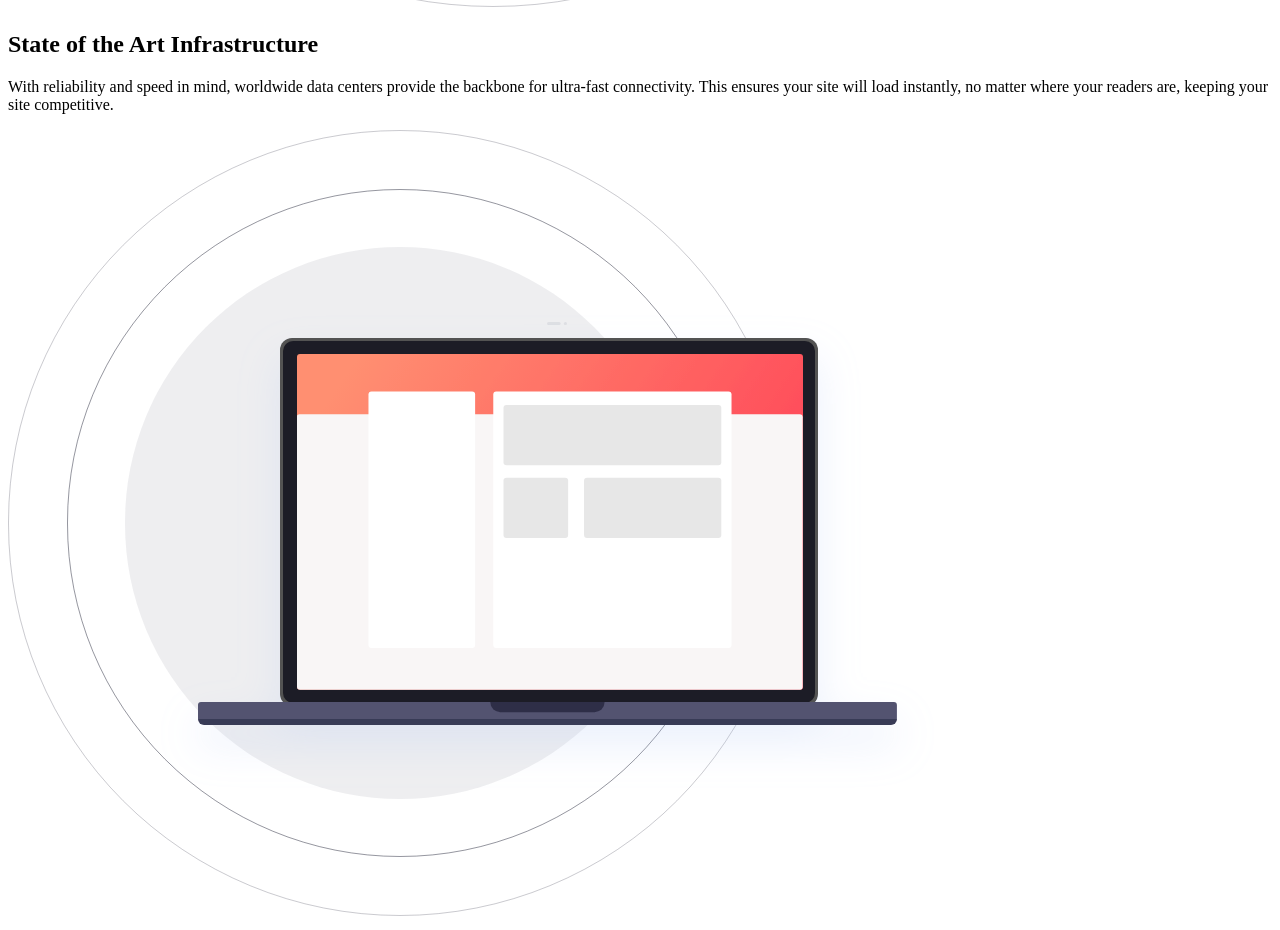
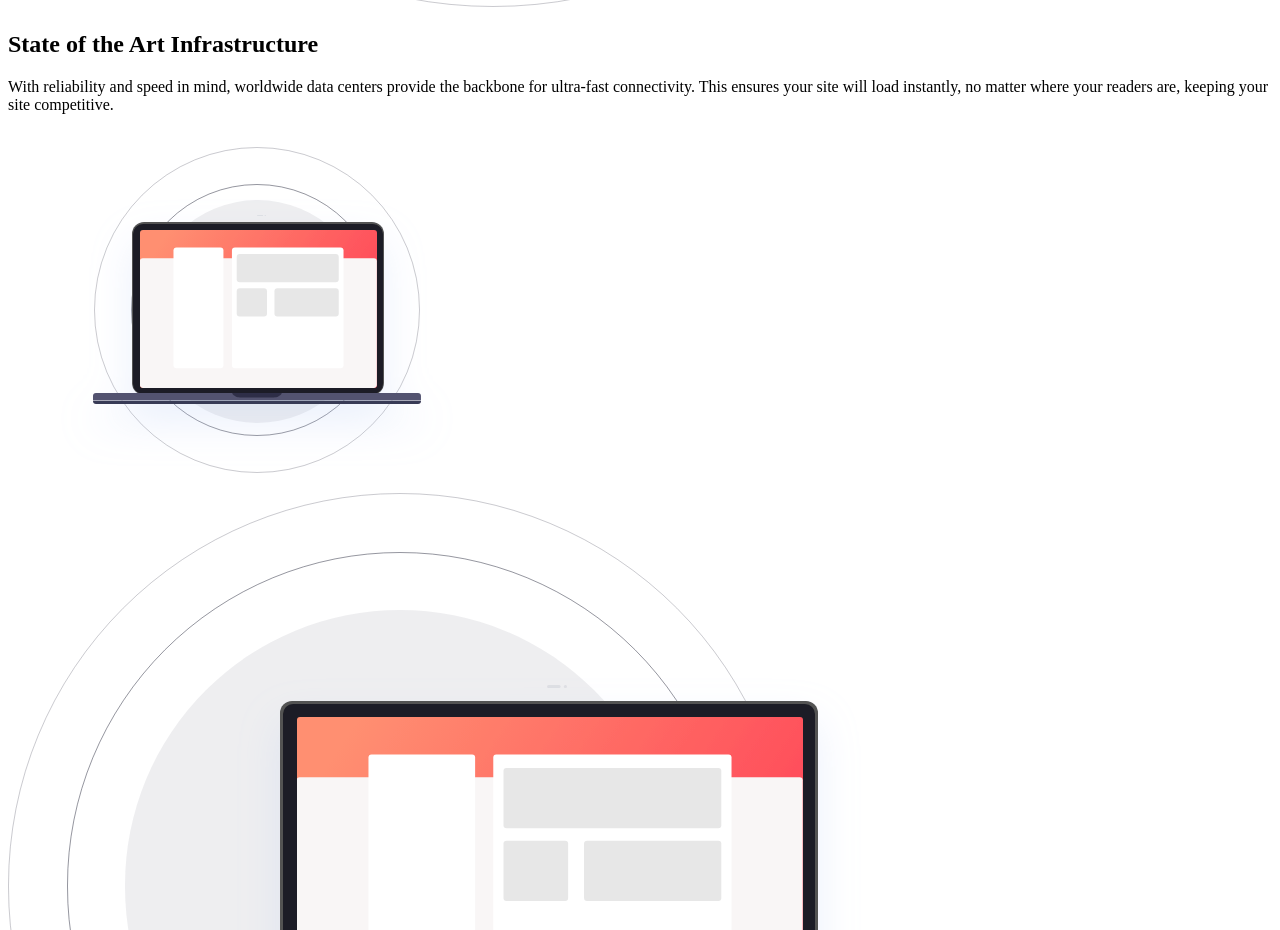
Before and after one commit to LuyoloLuja/blog-landing-page, a plain HTML site: page index.html in a window 1280 px wide. Shown: the part 1628-2558 px from the top of the page. Drawn offline with Linux system fonts and the light colour scheme.

Commit message:
added all my html content

```diff
--- a/index.html
+++ b/index.html
@@ -98,7 +98,8 @@
 
     <section class="details">
       <aside>
-        <img src="./images/illustration-laptop-desktop.svg" alt="">
+        <img src="./images/illustration-laptop-mobile.svg" alt="Laptop Illustration">
+        <img src="./images/illustration-laptop-desktop.svg" alt="Laptop Illustration">
       </aside>
 
       <article>
```
